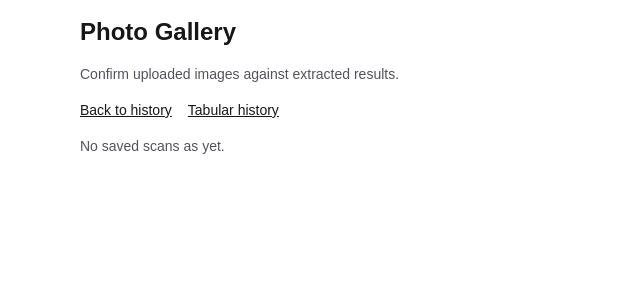
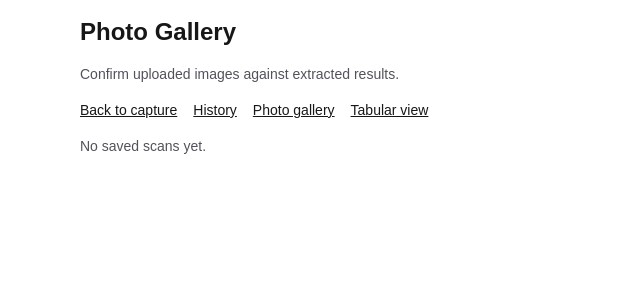
Before and after one commit to mlg4035/recycle-tanto, a Next.js app: page /history/photos in a window 1280 px wide. Shown: the top 300 px of the page, without its empty margins (0-640 px from the left). Built offline with nearby package versions, Linux system fonts and the light colour scheme.

Commit message:
Refactor photo gallery links and update text

```diff
--- a/src/app/history/photos/page.tsx
+++ b/src/app/history/photos/page.tsx
@@ -41,16 +41,23 @@ export default function HistoryPhotosPage() {
       <p className="text-sm text-zinc-600">
         Confirm uploaded images against extracted results.
       </p>
-      <div className="flex gap-4 text-sm">
+
+      <div className="flex flex-wrap gap-4 text-sm">
+        <Link className="underline" href="/">
+          Back to capture
+        </Link>
         <Link className="underline" href="/history">
-          Back to history
+          History
+        </Link>
+        <Link className="underline" href="/history/photos">
+          Photo gallery
         </Link>
         <Link className="underline" href="/history/table">
-          Tabular history
+          Tabular view
         </Link>
       </div>
 
-      {items.length === 0 ? <p className="text-sm text-zinc-600">No saved scans as yet.</p> : null}
+      {items.length === 0 ? <p className="text-sm text-zinc-600">No saved scans yet.</p> : null}
 
       <div className="grid grid-cols-1 gap-4 sm:grid-cols-2 lg:grid-cols-3">
         {items.map((item) => (
```
